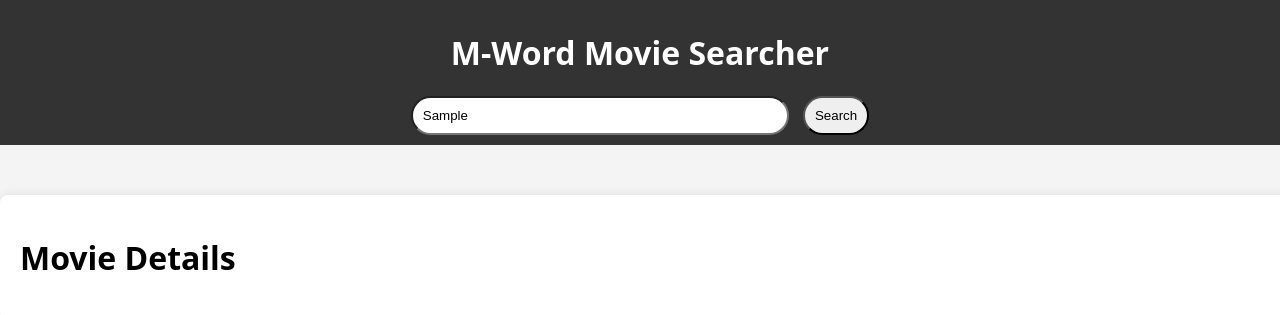
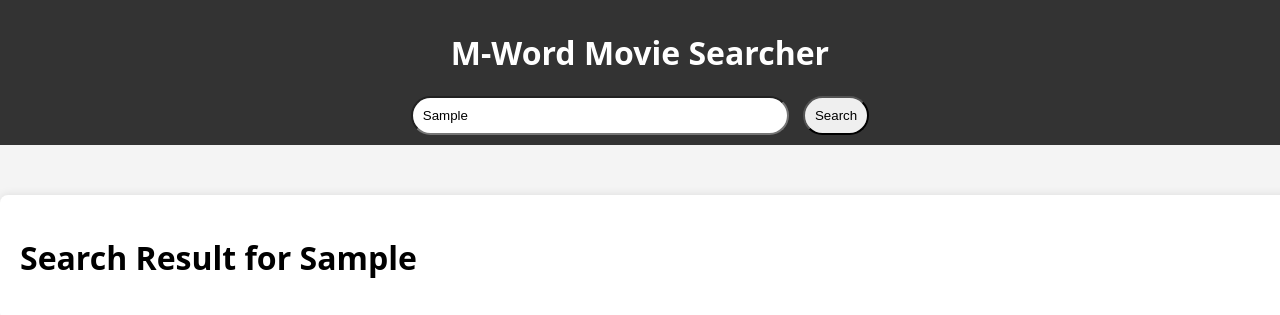
Before and after one commit to minnjuu/WebSys-Final-Proj, a plain HTML site: page movie-details.html in a window 1280 px wide. Both pictures are taken after typing "Sample" into the empty fields and a click on the button "Search". Shown: the top 315 px of the page. Drawn offline with Linux system fonts and the light colour scheme; no server answers.

Commit message:
add search functionality to details page

```diff
--- a/details.js
+++ b/details.js
@@ -104,9 +104,40 @@ function displayMovieDetails(movie) {
     movieDetailsContainer.appendChild(story);
 }
 
+function fetchMovies(url, callback, containerId = 'moviesList') {
+    fetch(url)
+        .then(response => response.json())
+        .then(data => callback(data.results, containerId))
+        .catch(error => console.error('Error fetching data:', error));
+}
+
+function displayMovies(movies, containerId) {
+    const container = document.getElementById(containerId);
+    container.innerHTML = '';
+
+    movies.forEach(movie => {
+        const movieCard = createMovieCard(movie);
+        container.appendChild(movieCard);
+    });
+}
+
+function searchMovies() {
+    const searchQuery = document.getElementById('searchInput').value;
+    document.getElementById('movieDetails').style.display = 'none';
+    document.getElementById('h1').innerHTML = `Search Result for ${searchQuery}`;
+    fetchMovies(`https://api.themoviedb.org/3/search/movie?api_key=${apiKey}&query=${searchQuery}`, displayMovies);
+
+
+}
+
+
+document.getElementById('searchButton').addEventListener('click', searchMovies);
+
 function navigateToMovieDetailsPage(movieId) {
 
     window.location.href = `movie-details.html?movieId=${movieId}`;
 }
 
+
+
 window.onload = getMovieDetails;
--- a/movie-details.html
+++ b/movie-details.html
@@ -12,8 +12,9 @@
             <button id="searchButton">Search</button>
     </div>
     <div class="container-details">
-        <h1>Movie Details</h1>
+        <h1 id="h1">Movie Details</h1>
         <div id="movieDetails"></div>
+        <div id="moviesList"></div>
     </div>
 
 
```
